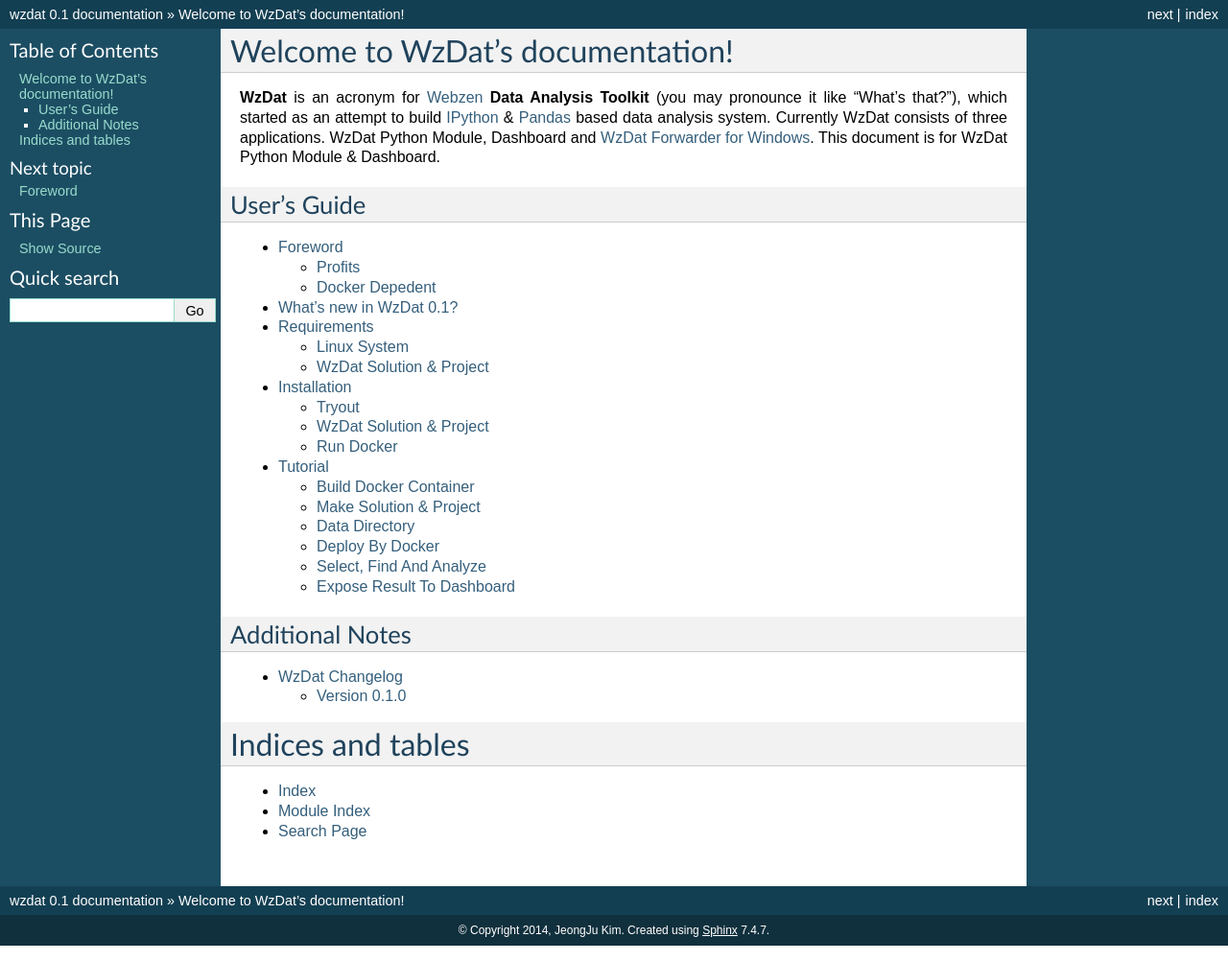
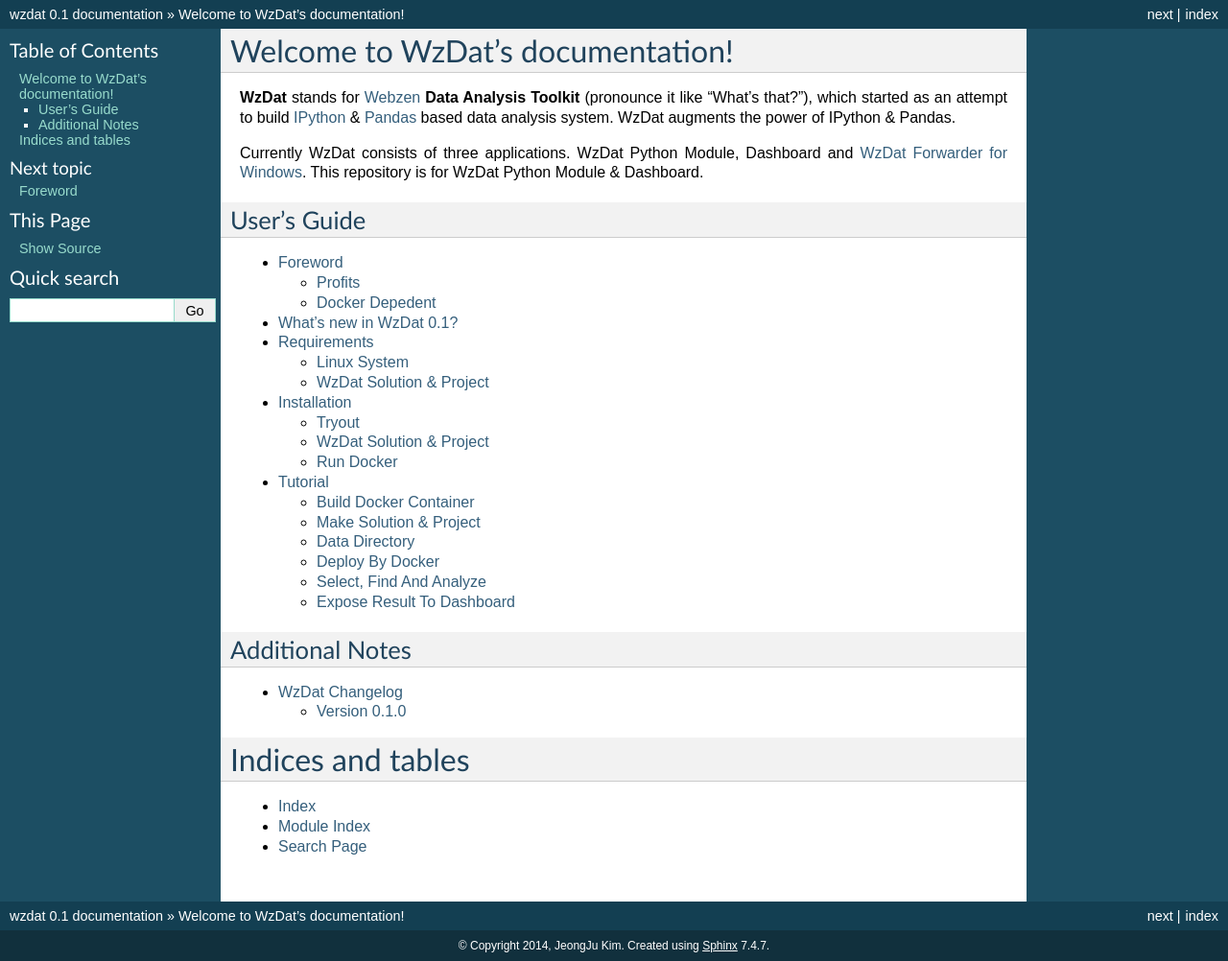
Before and after one commit to haje01/wzdat, a Sphinx documentation site: the page built from docs/index.rst, in a window 1280 px wide. Shown: the whole page at 96% size. Built offline with Sphinx 7.4.7, drawn with Linux system fonts in a browser that asks for light colours.

Commit message:
Update index.rst

```diff
--- a/docs/index.rst
+++ b/docs/index.rst
@@ -6,7 +6,9 @@
 Welcome to WzDat's documentation!
 =================================
 
-**WzDat** is an acronym for `Webzen <http://www.webzen.com/main>`_ **Data Analysis Toolkit** (you may pronounce it like "What's that?"), which started as an attempt to build `IPython <http://ipython.org>`_ & `Pandas <http://pandas.pydata.org>`_ based data analysis system. Currently WzDat consists of three applications. WzDat Python Module, Dashboard and `WzDat Forwarder for Windows <https://github.com/haje01/wdfwd>`_. This document is for WzDat Python Module & Dashboard.
+**WzDat** stands for `Webzen <http://www.webzen.com/main>`_ **Data Analysis Toolkit** (pronounce it like "What's that?"), which started as an attempt to build `IPython <http://ipython.org>`_ & `Pandas <http://pandas.pydata.org>`_ based data analysis system. WzDat augments the power of IPython & Pandas.
+
+Currently WzDat consists of three applications. WzDat Python Module, Dashboard and `WzDat Forwarder for Windows <https://github.com/haje01/wdfwd>`_. This repository is for WzDat Python Module & Dashboard.
 
 User's Guide
 ------------
```
